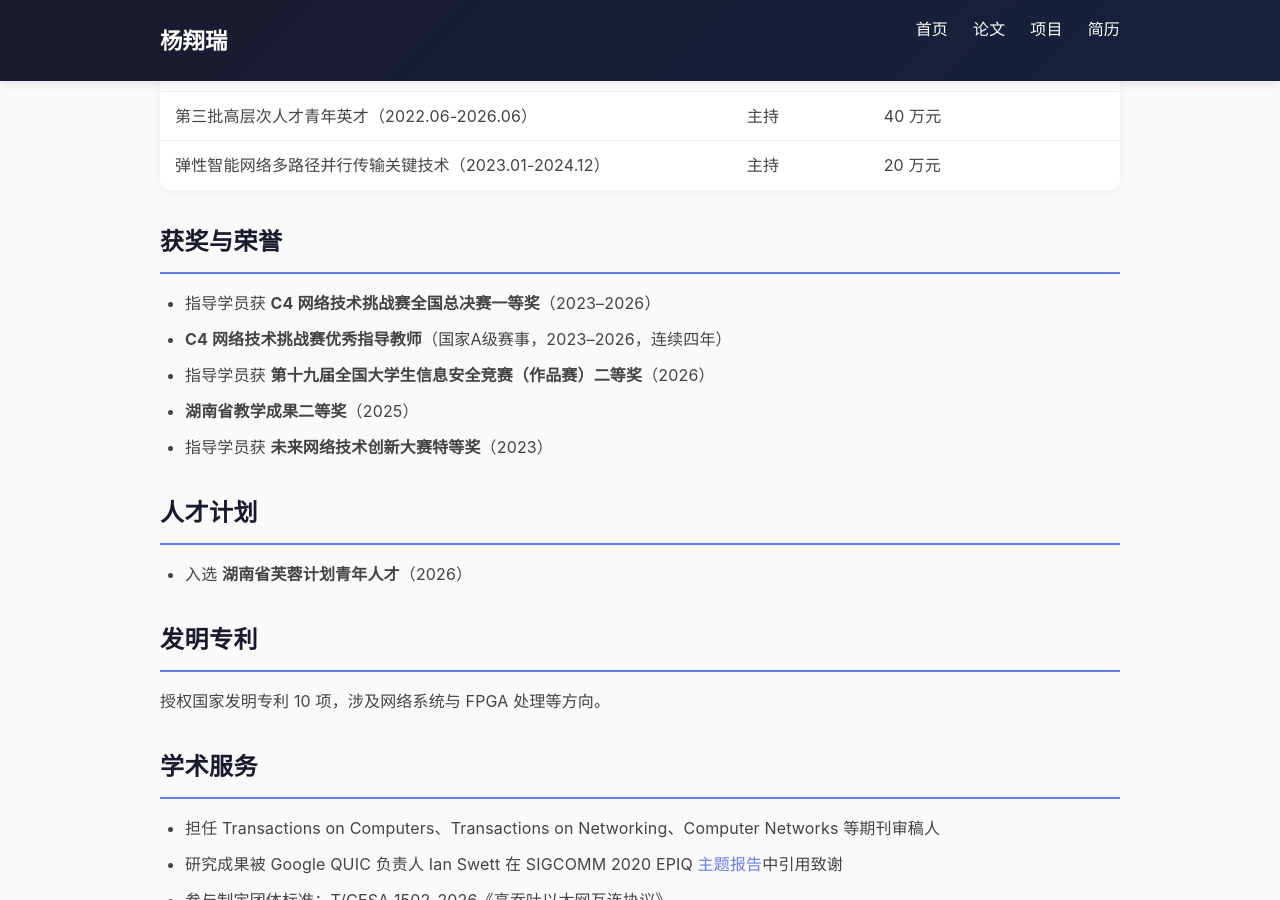
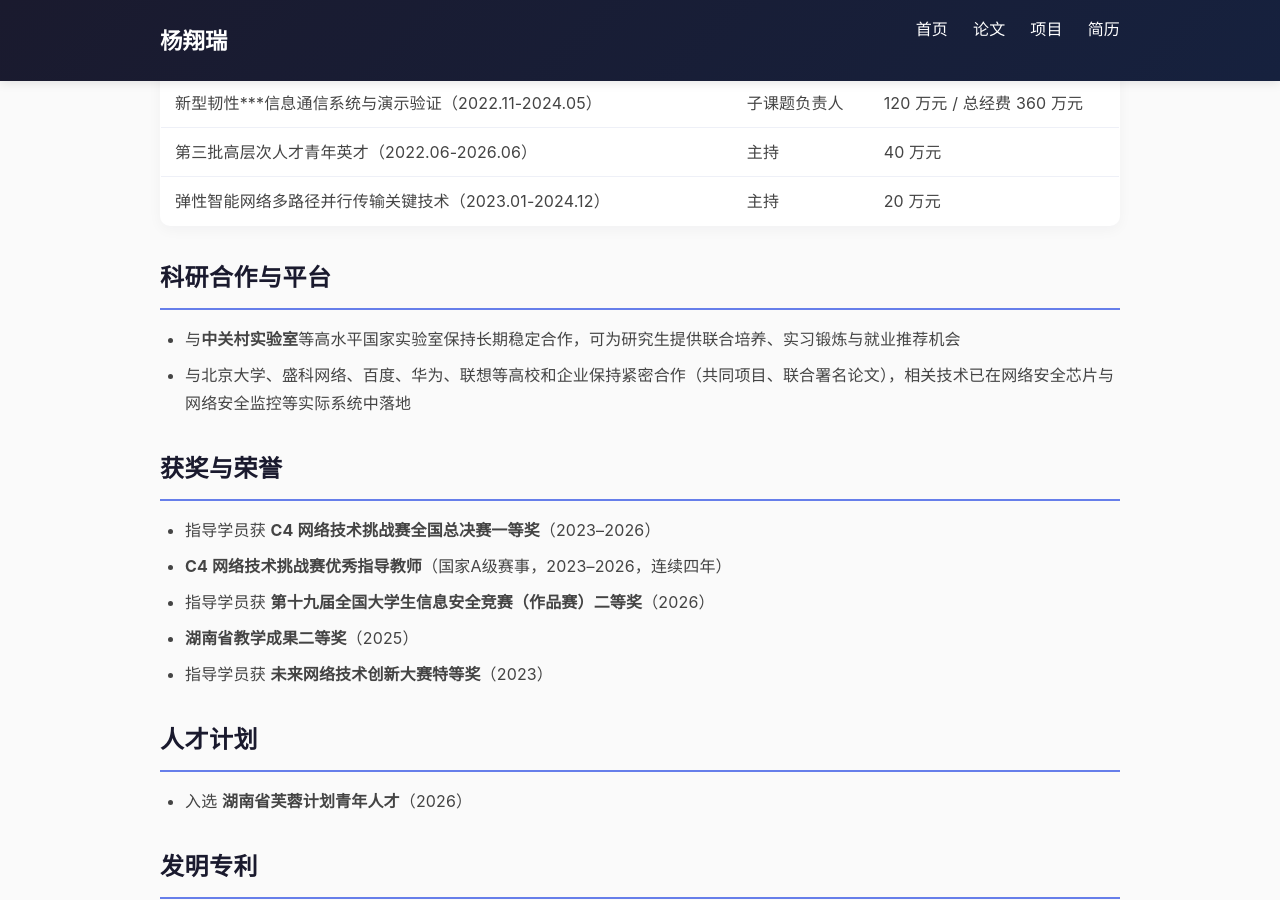
Before and after one commit to Winters123/Winters123.github.io, a Jekyll site: the page built from _pages/cv.md, in a window 1280 px wide and 900 px high, scrolled down 1712 px. Built offline with Jekyll 4.4.1, drawn with Linux system fonts in a browser that asks for light colours; some of the changed text lies outside the part shown.

Commit message:
Update CV: unify majors, add research institute experience and collaboration platform section

```diff
--- a/_pages/cv.md
+++ b/_pages/cv.md
@@ -18,12 +18,13 @@
 
 ## 教育经历
 
-- **本硕博均毕业于国防科技大学**（研究生阶段为计算机科学与技术专业）
+- **本硕博均毕业于国防科技大学**（计算机科学与技术 / 网络空间安全专业）
 - **博士联合培养：伦敦玛丽女王大学（QMUL，英国）**，合作导师 [Gianni Antichi](https://gianniantichi.github.io/) 教授——现任教于米兰理工大学与 QMUL，担任 ACM SIGCOMM、USENIX NSDI、CoNEXT、APNet 等网络领域顶级会议 TPC 成员
 
 ## 任职经历
 
 - **副教授**，国防科技大学计算机学院（2025 年晋升，此前任讲师）
+- **某研究所**（2024–2025）
 
 ## 研究方向
 
@@ -55,6 +56,11 @@
 | 第三批高层次人才青年英才（2022.06-2026.06） | 主持 | 40 万元 |
 | 弹性智能网络多路径并行传输关键技术（2023.01-2024.12） | 主持 | 20 万元 |
 
+## 科研合作与平台
+
+- 与**中关村实验室**等高水平国家实验室保持长期稳定合作，可为研究生提供联合培养、实习锻炼与就业推荐机会
+- 与北京大学、盛科网络、百度、华为、联想等高校和企业保持紧密合作（共同项目、联合署名论文），相关技术已在网络安全芯片与网络安全监控等实际系统中落地
+
 ## 获奖与荣誉
 
 - 指导学员获 **C4 网络技术挑战赛全国总决赛一等奖**（2023–2026）
```
